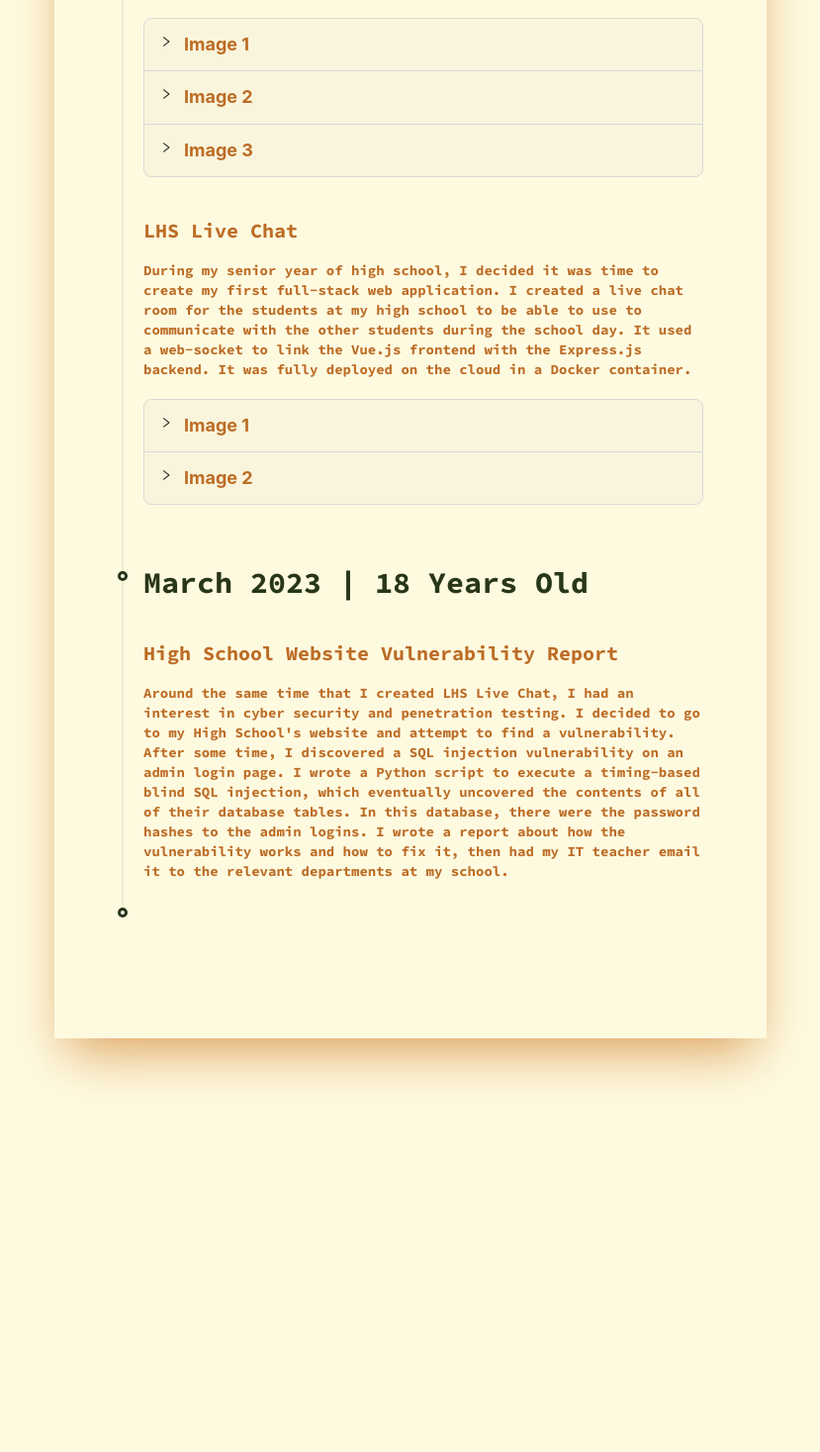
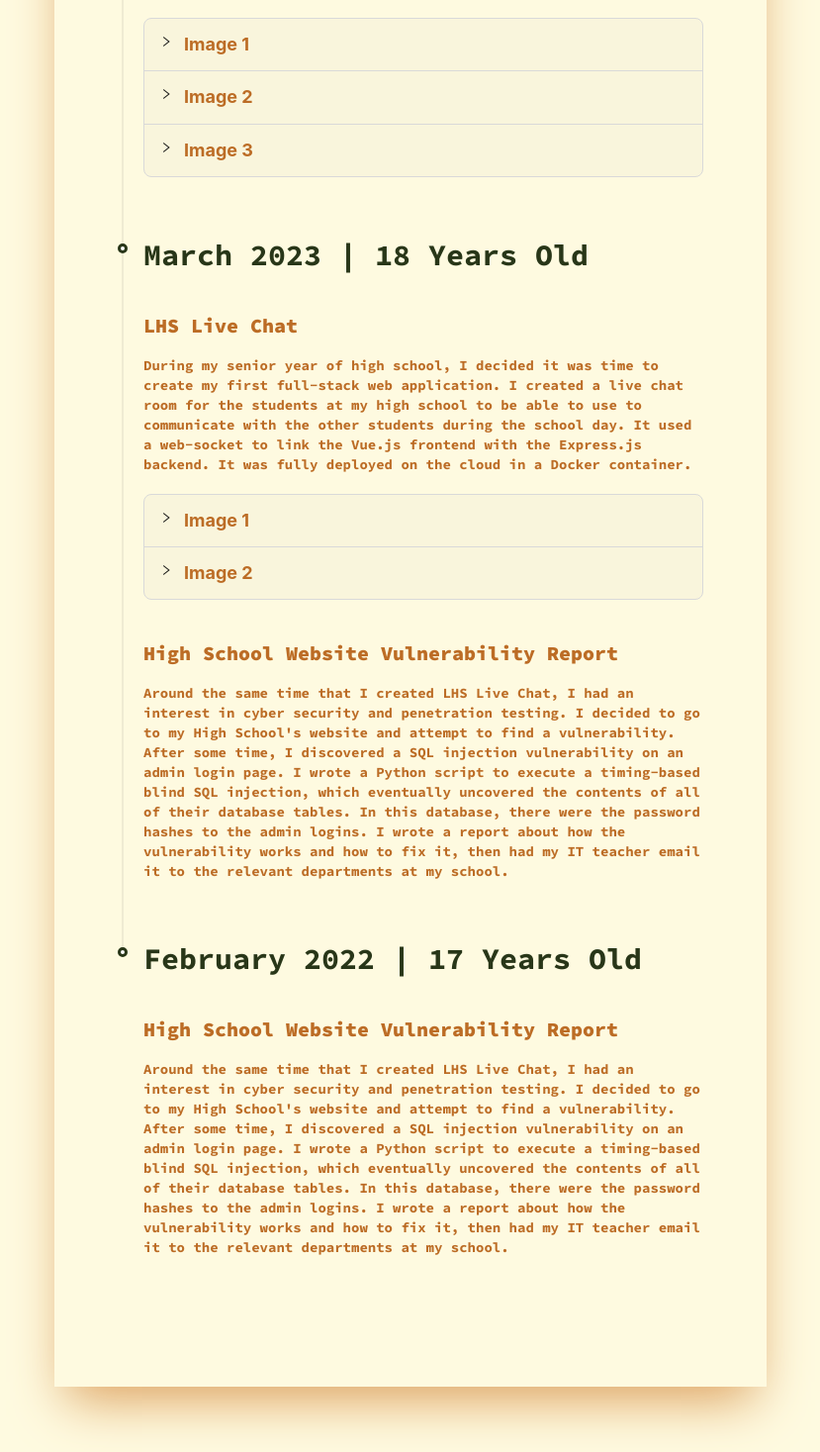
Before and after one commit to paulsparks/personal-portfolio, a Next.js app: page / in a window 1280 px wide. Shown: the part 811-2278 px from the top of the page at 99% size, without its empty margins (225-1054 px from the left). Before the commit the page ends 2100 px from the top, so only its background shows below. Built offline with nearby package versions, Linux system fonts and the light colour scheme.

Commit message:
add date for unity

```diff
--- a/pages/index.tsx
+++ b/pages/index.tsx
@@ -8,11 +8,11 @@ import resourceMap2 from "@/assets/images/ss2.png";
 import resourceMap3 from "@/assets/images/ss3.png";
 import lhsChat1 from "@/assets/images/lhschat1.png";
 import lhsChat2 from "@/assets/images/lhschat2.png";
-import { ReactNode } from "react";
 
 
 
 const sourceCodePro = Source_Code_Pro({ subsets: ["latin"], weight: "700" });
+const sourceCodeProBold = Source_Code_Pro({ subsets: ["latin"], weight: "900" });
 
 const HomePage: NextPage = () => {
   const timelineChildrenStyles = "!text-[#bc6c25] font-bold !text-2xl";
@@ -69,32 +69,32 @@ const HomePage: NextPage = () => {
             {
               children: <>
                 <h1 className={sourceCodePro.className + " text-[#283618] text-3xl mb-10"}>August 2023 | 19 Years Old</h1>
-                <h2 className={sourceCodePro.className + " text-xl"}>Resource Map</h2>
+                <h2 className={sourceCodeProBold.className + " text-xl"}>Resource Map</h2>
                 <p className={sourceCodePro.className + " mt-4 text-sm"}>
                   Over the course of a three-month summer co-op at <a href="https://kinetic-vision.com/" target="_blank"><span className="text-[#606c38] underline">Kinetic Vision</span></a>, I worked with a small team to develop an internal web-application in which the user (usually a team manager) can view and alter an employee seating chart.
                   Beyond that, the application also functions as an interactive map of the building, including rooms and points of interest such as fire extinguishers and coffee machines.
                   My contributions include being one of the primary developers on both the front-end and back-end of the tech stack, as well as contributing to the creative and functional decision-making processes.
                 </p>
-                <Collapse accordion className="mt-5 text-lg" items={resourceMap} />
-
-                <h2 className={sourceCodePro.className + " text-xl mt-10"}>LHS Live Chat</h2>
-                <p className={sourceCodePro.className + " mt-4 text-sm"}>
-                  During my senior year of high school, I decided it was time to create my first full-stack web application.
-                  I created a live chat room for the students at my high school to be able to use to communicate with the other students during the school day.
-                  It used a web-socket to link the Vue.js frontend with the Express.js backend.
-                  It was fully deployed on the cloud in a Docker container.
-                </p>
-                <Collapse accordion className="mt-5 text-lg mb-10" items={lhsLiveChat} />
+                <Collapse accordion className="mt-5 text-lg mb-10" items={resourceMap} />
               </>,
               className: timelineChildrenStyles,
             },
             {
               children: <>
               <h1 className={sourceCodePro.className + " text-[#283618] text-3xl mb-10"}>March 2023 | 18 Years Old</h1>
-              <h2 className={sourceCodePro.className + " text-xl"}>High School Website Vulnerability Report</h2>
+              <h2 className={sourceCodeProBold.className + " text-xl"}>LHS Live Chat</h2>
               <p className={sourceCodePro.className + " mt-4 text-sm"}>
+                During my senior year of high school, I decided it was time to create my first full-stack web application.
+                I created a live chat room for the students at my high school to be able to use to communicate with the other students during the school day.
+                It used a web-socket to link the Vue.js frontend with the Express.js backend.
+                It was fully deployed on the cloud in a Docker container.
+              </p>
+              <Collapse accordion className="mt-5 text-lg" items={lhsLiveChat} />
+
+              <h2 className={sourceCodeProBold.className + " text-xl mt-10"}>High School Website Vulnerability Report</h2>
+              <p className={sourceCodePro.className + " mt-4 text-sm mb-10"}>
                 Around the same time that I created LHS Live Chat, I had an interest in cyber security and penetration testing.
-                I decided to go to my High School's website and attempt to find a vulnerability.
+                I decided to go to my High School&apos;s website and attempt to find a vulnerability.
                 After some time, I discovered a SQL injection vulnerability on an admin login page. I wrote a Python script to
                 execute a timing-based blind SQL injection, which eventually uncovered the contents of all of their database tables.
                 In this database, there were the password hashes to the admin logins. I wrote a report about how the vulnerability works
@@ -104,7 +104,18 @@ const HomePage: NextPage = () => {
               className: timelineChildrenStyles,
             },
             {
-              children: <></>,
+              children: <>
+                <h1 className={sourceCodePro.className + " text-[#283618] text-3xl mb-10"}>February 2022 | 17 Years Old</h1>
+                <h2 className={sourceCodeProBold.className + " text-xl mt-10"}>High School Website Vulnerability Report</h2>
+                <p className={sourceCodePro.className + " mt-4 text-sm mb-10"}>
+                  Around the same time that I created LHS Live Chat, I had an interest in cyber security and penetration testing.
+                  I decided to go to my High School&apos;s website and attempt to find a vulnerability.
+                  After some time, I discovered a SQL injection vulnerability on an admin login page. I wrote a Python script to
+                  execute a timing-based blind SQL injection, which eventually uncovered the contents of all of their database tables.
+                  In this database, there were the password hashes to the admin logins. I wrote a report about how the vulnerability works
+                  and how to fix it, then had my IT teacher email it to the relevant departments at my school.
+                </p>
+              </>,
               className: timelineChildrenStyles,
             },
           ]}
```
